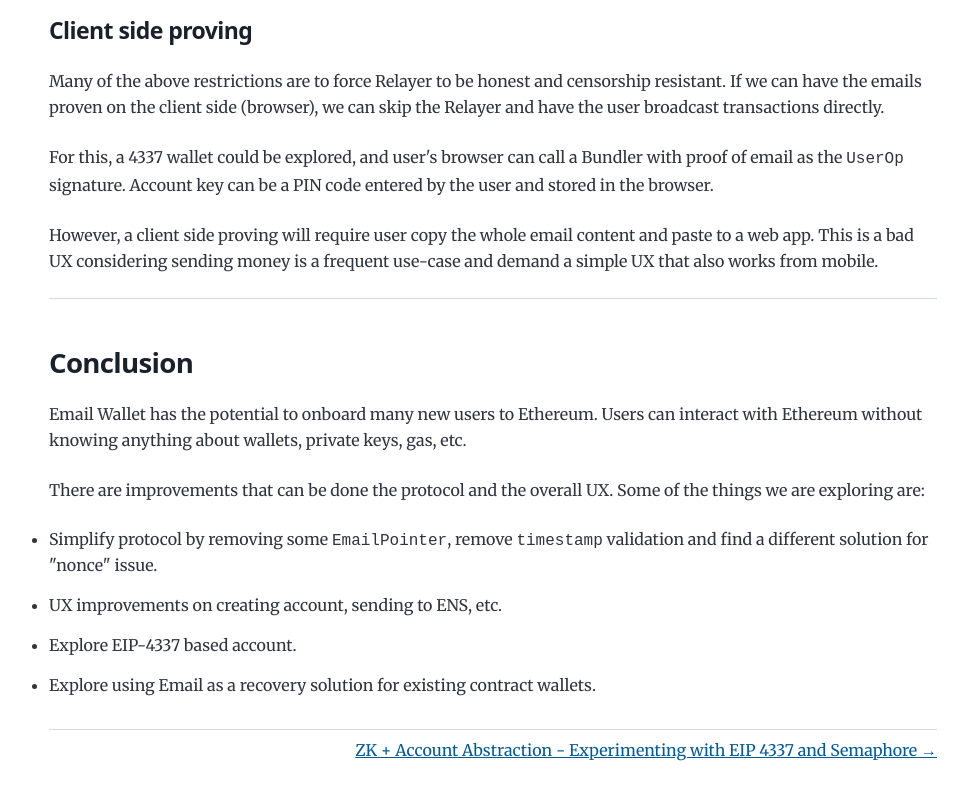
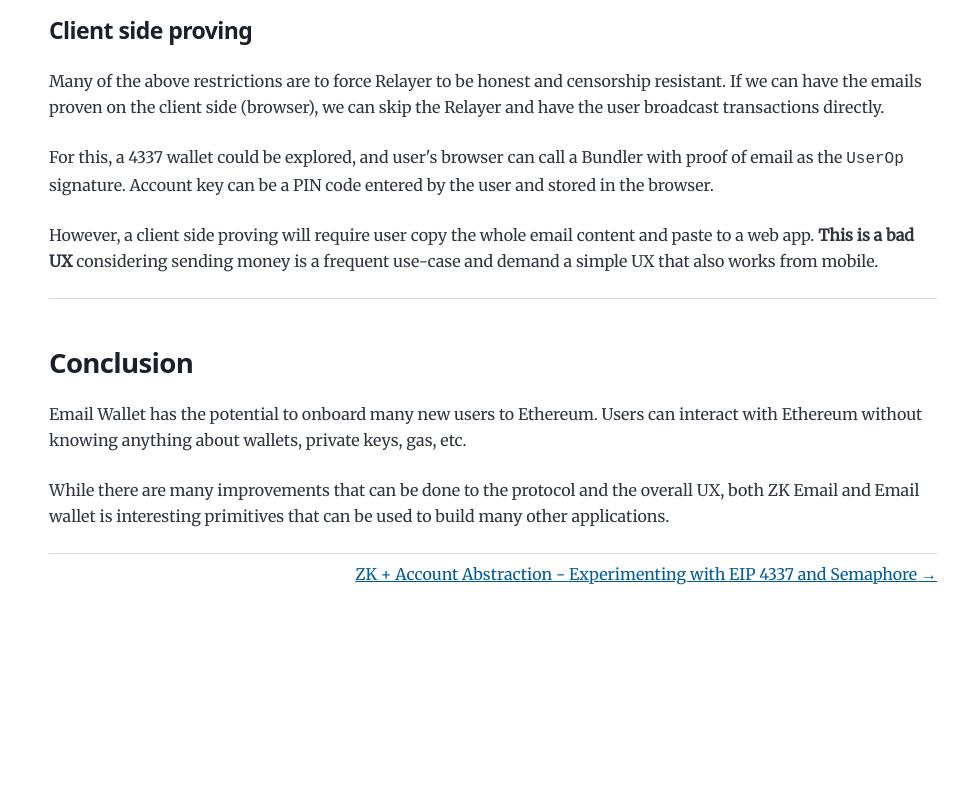
Before and after one commit to saleel/blog, a Gatsby site: page /blog/email-wallet/ in a window 1280 px wide. Shown: the part 7837-8637 px from the top of the page, without its empty margins (147-1115 px from the left). After the commit the page ends 8479 px from the top, so only its background shows below. Built offline with nearby package versions, Linux system fonts and the light colour scheme; Gatsby itself is replaced by a stand-in of ours.

Commit message:
chore: update email wallet conclusion

```diff
--- a/content/blog/email-wallet/index.md
+++ b/content/blog/email-wallet/index.md
@@ -200,7 +200,7 @@ Many of the above restrictions are to force Relayer to be honest and censorship
 
 For this, a 4337 wallet could be explored, and user's browser can call a Bundler with proof of email as the `UserOp` signature. Account key can be a PIN code entered by the user and stored in the browser.
 
-However, a client side proving will require user copy the whole email content and paste to a web app. This is a bad UX considering sending money is a frequent use-case and demand a simple UX that also works from mobile.
+However, a client side proving will require user copy the whole email content and paste to a web app. **This is a bad UX** considering sending money is a frequent use-case and demand a simple UX that also works from mobile.
 
 <hr />
 
@@ -208,9 +208,4 @@ However, a client side proving will require user copy the whole email content an
 
 Email Wallet has the potential to onboard many new users to Ethereum. Users can interact with Ethereum without knowing anything about wallets, private keys, gas, etc.
 
-There are improvements that can be done the protocol and the overall UX. Some of the things we are exploring are:
-
-- Simplify protocol by removing some `EmailPointer`, remove `timestamp` validation and find a different solution for "nonce" issue.
-- UX improvements on creating account, sending to ENS, etc.
-- Explore EIP-4337 based account.
-- Explore using Email as a recovery solution for existing contract wallets.
+While there are many improvements that can be done to the protocol and the overall UX, both ZK Email and Email wallet is interesting primitives that can be used to build many other applications.
```
